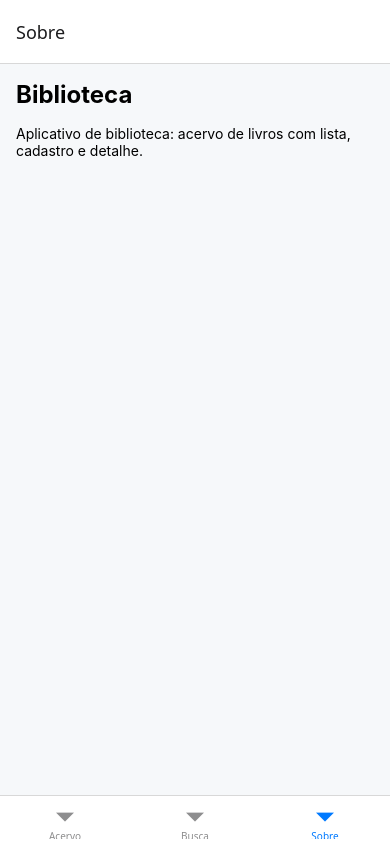
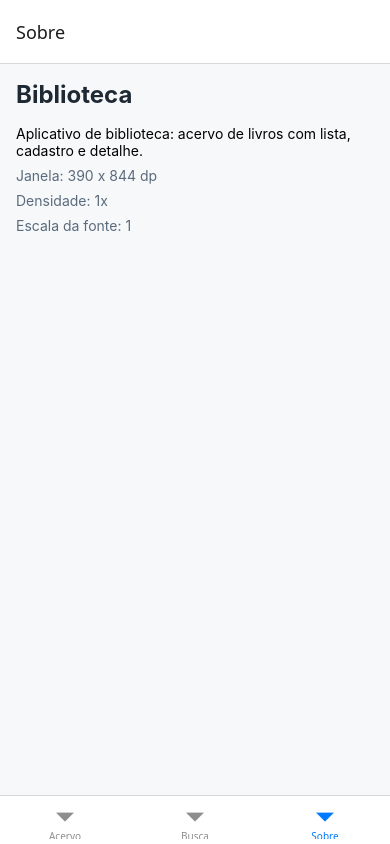
Before and after one commit to samuelrenildo/uc8-projeto-mobile, a React Native app: screen /AbaSobre in a window 390 px wide. Built offline with nearby package versions, Linux system fonts and the light colour scheme.

Commit message:
feat: TelaSobre.tsx com densidade e escala

```diff
--- a/src/telas/TelaSobre.tsx
+++ b/src/telas/TelaSobre.tsx
@@ -1,15 +1,22 @@
-import { StyleSheet, Text, View } from 'react-native';
+import { PixelRatio, StyleSheet, Text, View, useWindowDimensions } from 'react-native';
+import { cores, espacos } from '../tema/tema';
 
 export function TelaSobre() {
+  const { width, height, fontScale } = useWindowDimensions();
+
   return (
     <View style={estilos.tela}>
       <Text style={estilos.titulo}>Biblioteca</Text>
       <Text>Aplicativo de biblioteca: acervo de livros com lista, cadastro e detalhe.</Text>
+      <Text style={estilos.medida}>Janela: {Math.round(width)} x {Math.round(height)} dp</Text>
+      <Text style={estilos.medida}>Densidade: {PixelRatio.get()}x</Text>
+      <Text style={estilos.medida}>Escala da fonte: {fontScale}</Text>
     </View>
   );
 }
 
 const estilos = StyleSheet.create({
-  tela: { flex: 1, backgroundColor: '#F6F8FA', padding: 16 },
-  titulo: { fontSize: 24, fontWeight: 'bold', marginBottom: 16 },
+  tela: { flex: 1, backgroundColor: cores.fundo, padding: espacos.md },
+  titulo: { fontSize: 24, fontWeight: 'bold', marginBottom: espacos.md, color: cores.texto },
+  medida: { marginTop: espacos.sm, color: cores.textoSecundario },
 });
```
